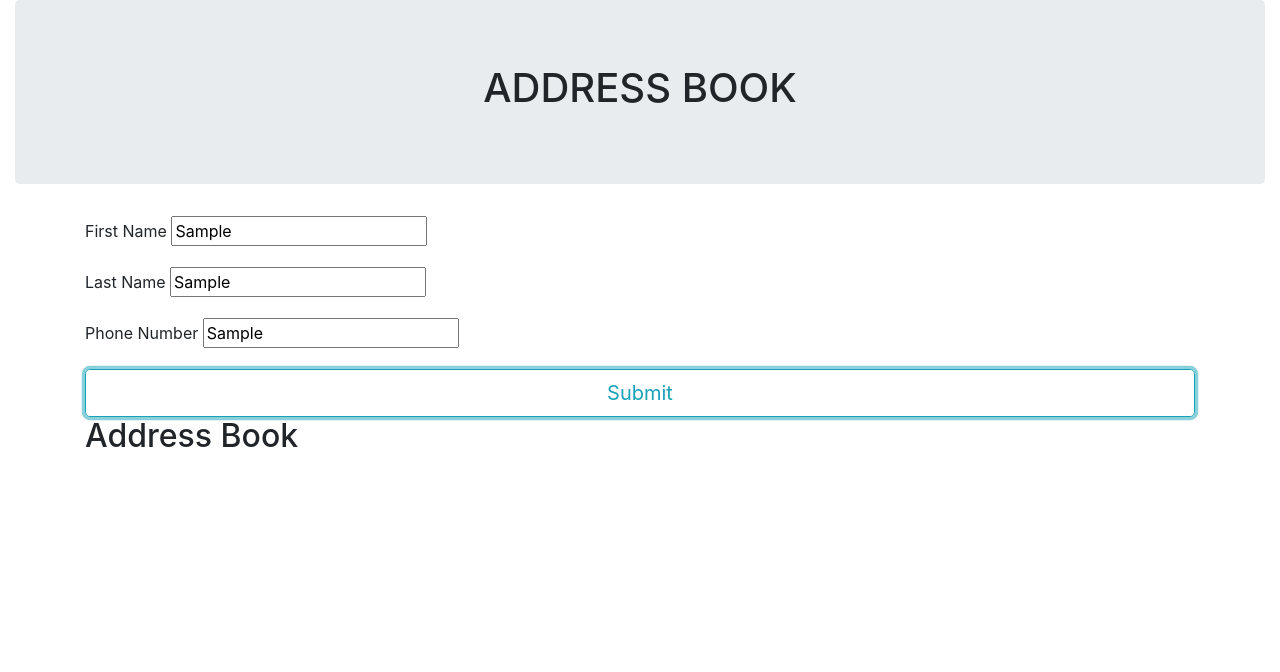
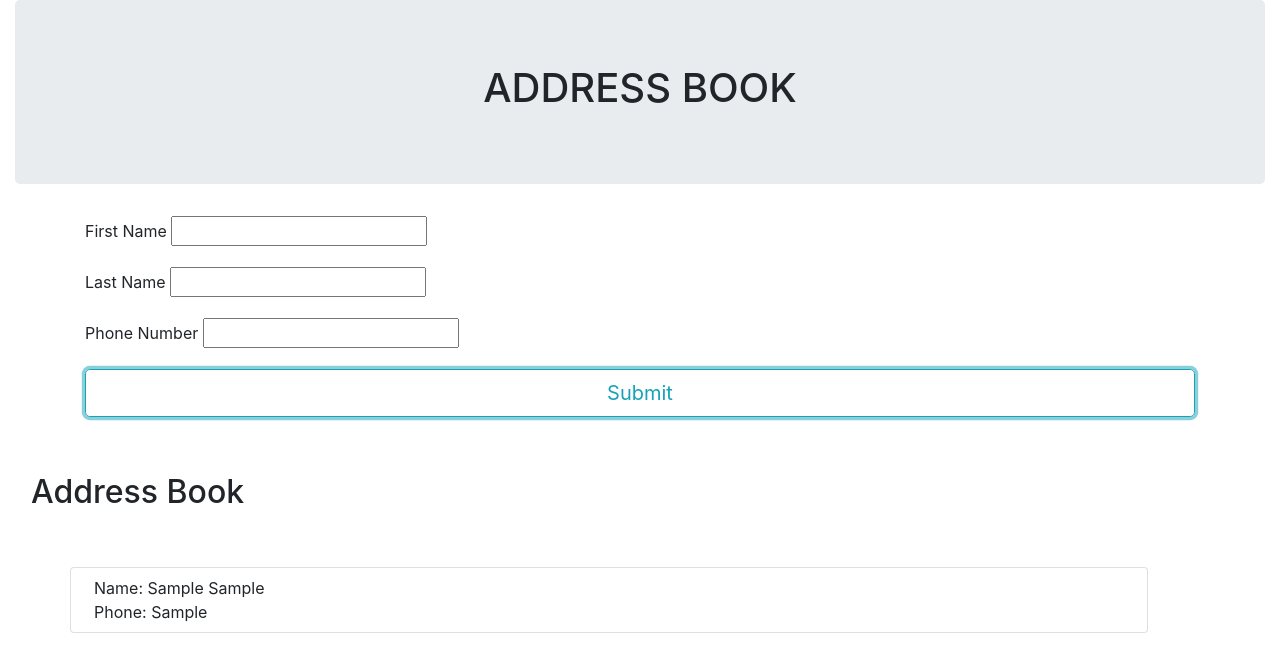
Before and after one commit to marneymallory/address-book, a plain HTML site: page index.html in a window 1280 px wide. Both pictures are taken after typing "Sample", "Sample", "Sample" into the empty fields and a click on the button "Submit". Drawn offline with nearby package versions, Linux system fonts and the light colour scheme.

Commit message:
added styling and functionality
Co-authored-by: Tom/Usarneme <jamestcoop@gmail.com>

```diff
--- a/index.html
+++ b/index.html
@@ -9,7 +9,7 @@
     <meta charset="UTF-8">
     <meta http-equiv="X-UA-Compatible" content="IE=edge">
     <meta name="viewport" content="width=device-width, initial-scale=1.0">
-    <title>Document</title>
+    <title>Address Book</title>
   </head>
   <body>
     <div class="container-fluid">
@@ -33,7 +33,7 @@
         </form>
       </div>
 
-      <div class="container">
+      <div class="container m-2 mt-5 p-2">
         <h2>Address Book</h2>
         <div class="container address"></div>
       </div>
--- a/js/scripts.js
+++ b/js/scripts.js
@@ -57,15 +57,16 @@ function Contact(firstName, lastName, phoneNumber) {
 // UI LOGIC
 // Helper Functions
 function generateHtmlFor(contact) {
-  let html = `<div class="card">`
-  html += "Name: " + contact.firstName + " " + contact.lastName
-  html += "Phone: " + contact.phoneNumber
-  html += "<div>"
+  let html = `<div class="card row m-1 p-2">`
+  html = html + `<div class="col">Name: ${contact.firstName} ${contact.lastName}</div>`
+  html = html + `<div class="col">Phone: ${contact.phoneNumber}</div>`
+  html = html + "</div>"
+  console.log(html)
   return html
 }
 
 function generateAddressBookHtml(addressBook) {
-  let html = `<div class="container">`
+  let html = `<div class="container m-3 mt-5 p-1">`
   addressBook.contacts.forEach(function(contact) {
     html += generateHtmlFor(contact)
   })
@@ -83,15 +84,19 @@ $(document).ready(function() {
     const lastName = $("#lastName").val()
     const phoneNumber = $("#phoneNumber").val()
 
+    document.querySelector("form").reset()
+
     // now our form is submitted, and we have the value of the 3 inputs...
     // use the input info to create a new contact
     const newContact = new Contact(firstName, lastName, phoneNumber)
     // add that new contact to the address book (myAddressBook)
     console.log(newContact)
-    AddressBook.addContact(newContact)
+    myAddressBook.addContact(newContact)
 
-
+    $(".address").html(generateAddressBookHtml(myAddressBook))
     // const albert = new Contact("albert", "einstein", "1111111")
     // console.log(albert.firstName)
+    console.log(myAddressBook)
+
   })
 })
```
